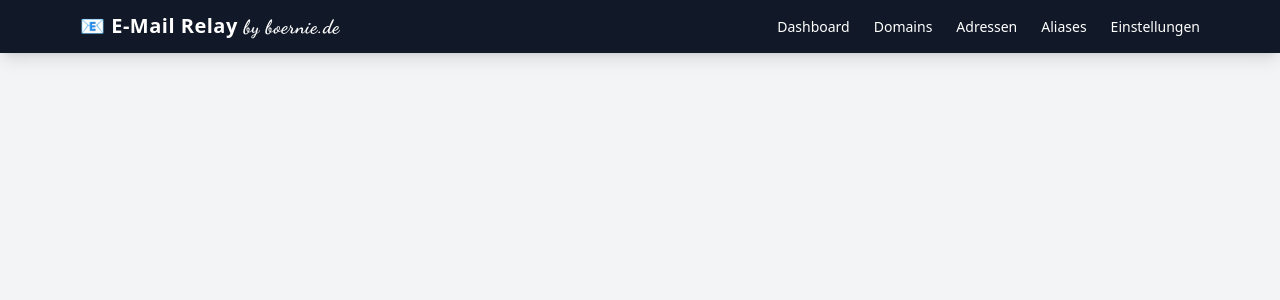
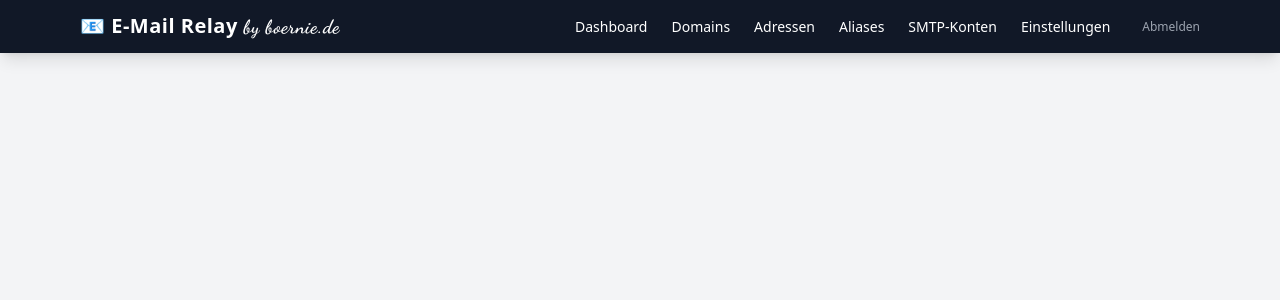
Before and after one commit to boernie77/EmailRelay, a Python web app: template alias-api/templates/base.html in a window 1280 px wide. Shown: the top 300 px of the page. Run offline with Jinja, Linux system fonts and the light colour scheme; the template is opened without the code that fills it, so the values that code supplies are empty; some libraries are stand-ins or nearby versions.

Commit message:
Auto-update: 2026-03-22 16:42

```diff
--- a/alias-api/templates/base.html
+++ b/alias-api/templates/base.html
@@ -11,12 +11,14 @@
   <nav class="bg-gray-900 text-white shadow-lg">
     <div class="max-w-6xl mx-auto px-4 py-3 flex items-center justify-between">
       <a href="/" class="text-xl font-bold tracking-wide">📧 E-Mail Relay <span style="font-family: 'Dancing Script', cursive; font-size: 1.2rem;">by boernie.de</span></a>
-      <div class="flex gap-6 text-sm font-medium">
+      <div class="flex gap-6 text-sm font-medium items-center">
         <a href="/" class="hover:text-blue-300 transition">Dashboard</a>
         <a href="/domains" class="hover:text-blue-300 transition">Domains</a>
         <a href="/addresses" class="hover:text-blue-300 transition">Adressen</a>
         <a href="/aliases" class="hover:text-blue-300 transition">Aliases</a>
+        <a href="/smtp-accounts" class="hover:text-blue-300 transition">SMTP-Konten</a>
         <a href="/settings" class="hover:text-blue-300 transition">Einstellungen</a>
+        <a href="/logout" class="text-gray-400 hover:text-red-300 transition text-xs ml-2">Abmelden</a>
       </div>
     </div>
   </nav>
```
